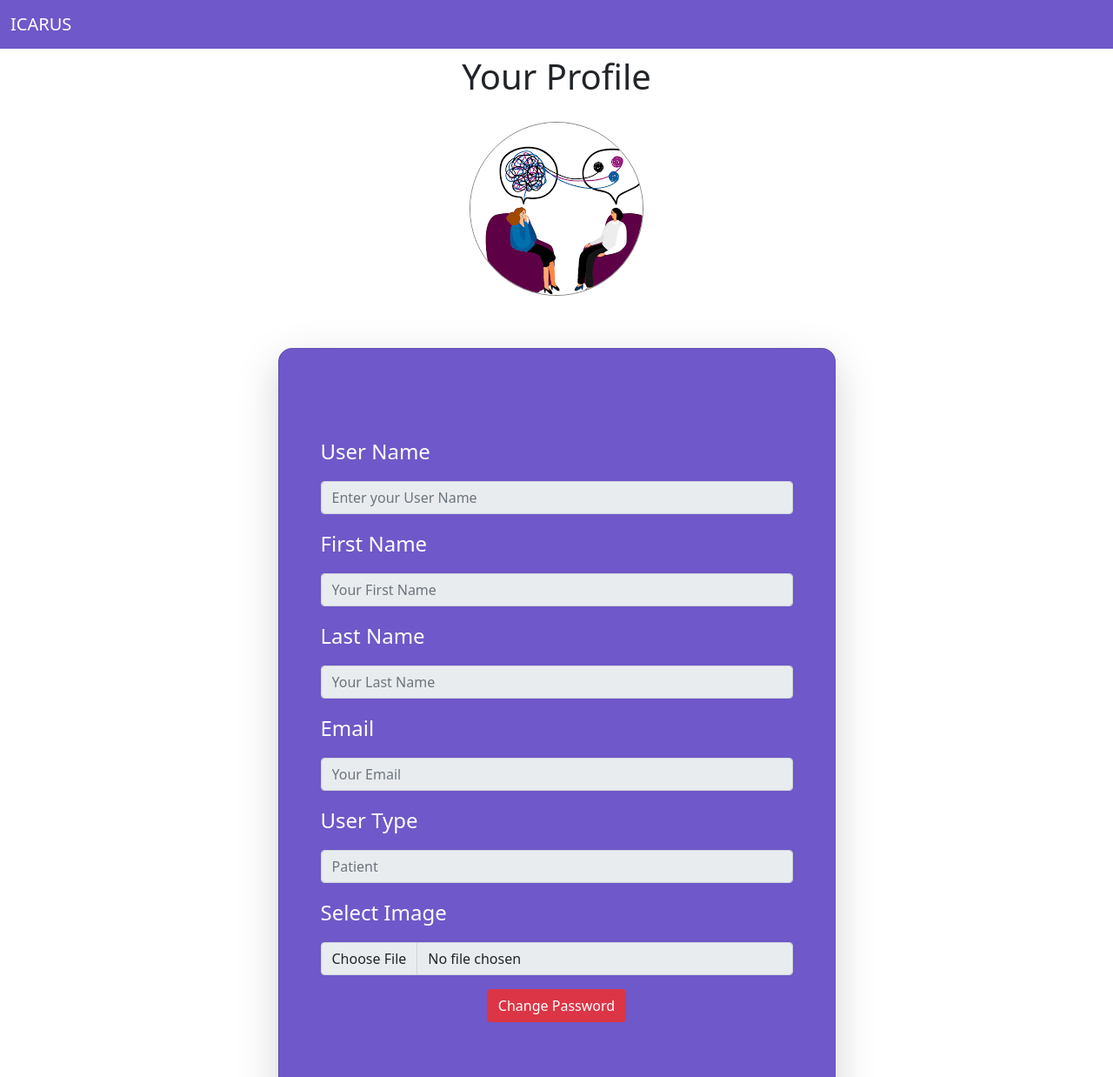
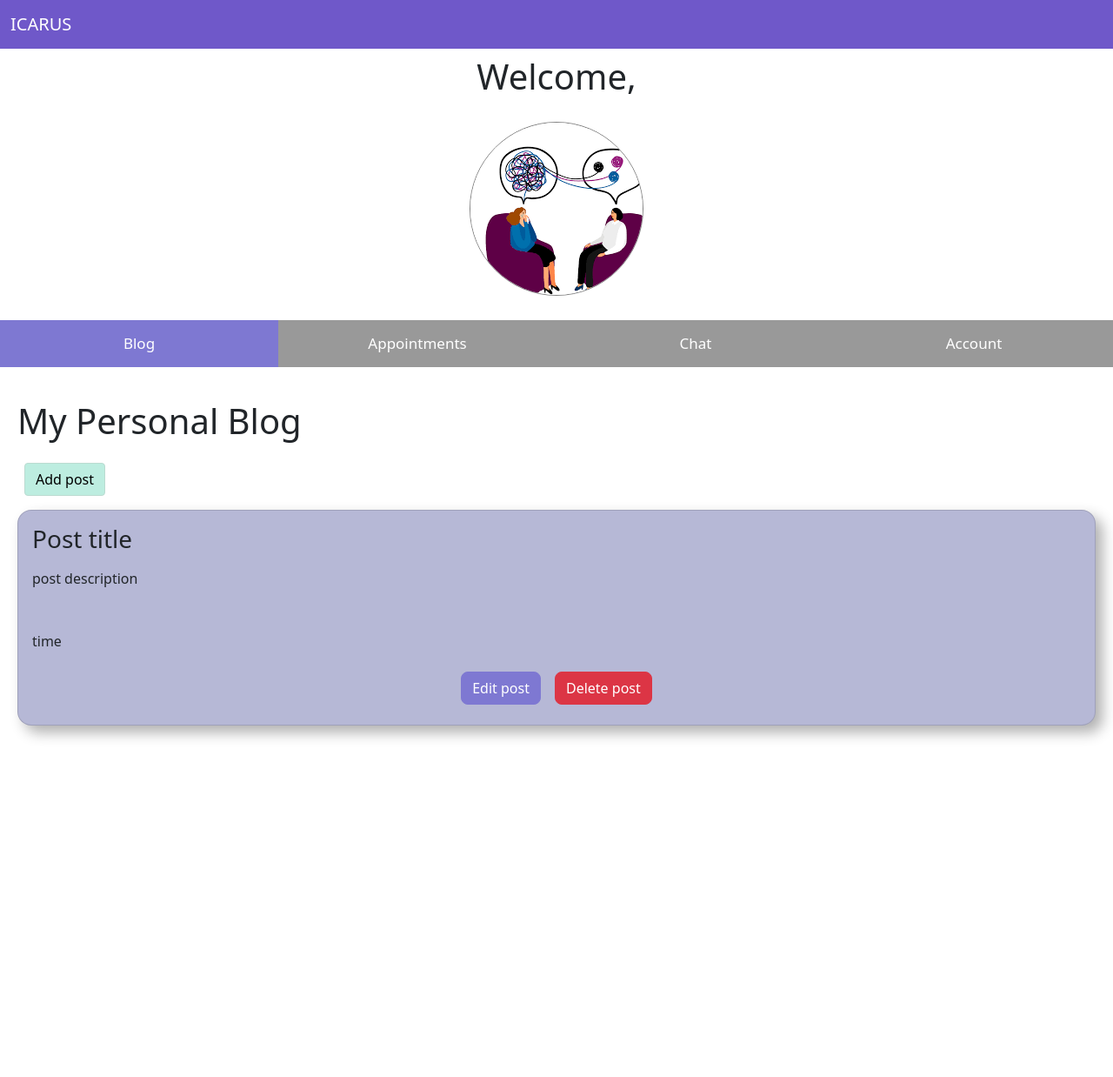
Before and after one commit to serguven/2800-202210-BBY10, a website: page public/profile.html in a window 1280 px wide. Shown: the top 1238 px of the page at 87% size. After the commit the page ends 1152 px from the top, so only its background shows below. Drawn offline with nearby package versions, Linux system fonts and the light colour scheme; no server answers.

Commit message:
added a menu which separates the blog posts/timeline component, appointments, chat, and the account settings

```diff
--- a/public/css/login.css
+++ b/public/css/login.css
@@ -19,8 +19,9 @@
 }
 
 .card {
-    background-color: #6F58C9 !important;
+    background-color: #B6B8D6 !important;
     border-radius: 1rem !important;
+    box-shadow: 0.5rem 0.5rem 1rem rgba(0, 0, 0, 0.315) !important;
 }
 
 .card-title {
@@ -29,7 +30,6 @@
 
 .login-label {
     margin-bottom: 1rem;
-    color: white;
     font-size: 1.5rem;
 }
 
--- a/public/css/profile.css
+++ b/public/css/profile.css
@@ -2,6 +2,60 @@
     padding: 0;
     margin: 0;
     box-sizing: border-box;
+}
+
+
+/* Code derived from https://www.w3schools.com/howto/howto_js_full_page_tabs.asp, some code was modified*/
+
+
+/* Set height of body and the document to 100% */
+
+body,
+html {
+    height: 100%;
+    margin: 0;
+    /* font-family: Arial; */
+}
+
+
+/* Style tab links */
+
+.profile-menu {
+    margin-top: 1rem;
+    text-align: center;
+    background-color: #999;
+    color: white;
+    float: left;
+    border: none;
+    outline: none;
+    cursor: pointer;
+    padding: 14px 16px;
+    font-size: 17px;
+    width: 25%;
+    transition: color 0.15s ease-in-out, background-color 0.15s ease-in-out, border-color 0.15s ease-in-out, box-shadow 0.15s ease-in-out;
+}
+
+.profile-menu:hover {
+    background-color: #777;
+}
+
+
+/* Style the tab content (and add height:100% for full page content) */
+
+.profile-content {
+    display: none;
+    padding: 100px 20px;
+    height: 100%;
+}
+
+
+/* END */
+
+
+/* Our own CSS */
+
+.br {
+    border-radius: .5rem;
 }
 
 h1 {
@@ -17,8 +71,9 @@ h1 {
 }
 
 .card {
-    background-color: #6F58C9 !important;
+    background-color: #B6B8D6 !important;
     border-radius: 1rem !important;
+    box-shadow: 0.5rem 0.5rem 1rem rgba(0, 0, 0, 0.315) !important;
 }
 
 .profile-container {
@@ -81,8 +136,11 @@ h1 {
 
 .profile-label {
     margin-bottom: 1rem;
-    color: white;
     font-size: 1.5rem;
+}
+
+.form-control {
+    background-color: #dffff5;
 }
 
 .profile-info {
@@ -115,6 +173,37 @@ h1 {
 
 #updatedMessage {
     color: red;
-    text-align: right;
+    text-align: center;
     font-size: 1.5rem;
 }
+
+#samePassword {
+    color: red;
+}
+
+
+/* derived from https://stackoverflow.com/questions/39710969/css-variable-font-size-depending-on-text-length */
+
+@media (max-width: 300px) {
+    .profile-menu {
+        font-size: 7.5px;
+    }
+}
+
+@media (min-width: 301px) and (max-width: 575px) {
+    .profile-menu {
+        font-size: 10px;
+    }
+}
+
+@media (min-width: 576px) and (max-width: 991px) {
+    .profile-menu {
+        font-size: 15px;
+    }
+}
+
+@media (min-width: 992px) {
+    .myContainer {
+        font-size: 20px;
+    }
+}
--- a/public/css/signup.css
+++ b/public/css/signup.css
@@ -5,8 +5,9 @@
 }
 
 .card {
-    background-color: #6F58C9 !important;
+    background-color: #B6B8D6 !important;
     border-radius: 1rem !important;
+    box-shadow: 0.5rem 0.5rem 1rem rgba(0, 0, 0, 0.315) !important;
 }
 
 .card-title {
@@ -15,7 +16,6 @@
 
 .signup-label {
     margin-bottom: 1rem;
-    color: white;
     font-size: 1.5rem;
 }
 
--- a/public/js/profile.js
+++ b/public/js/profile.js
@@ -1,10 +1,36 @@
 "use strict";
+
+//////////////// Full page tab /////////////
+//https://www.w3schools.com/howto/howto_js_full_page_tabs.asp
+function openMenu(pageName, elmnt, color) {
+    var i, tabcontent, tablinks;
+    tabcontent = document.getElementsByClassName("profile-content");
+    for (i = 0; i < tabcontent.length; i++) {
+        tabcontent[i].style.display = "none";
+    }
+    tablinks = document.getElementsByClassName("profile-menu");
+    for (i = 0; i < tablinks.length; i++) {
+        tablinks[i].style.backgroundColor = "";
+    }
+    document.getElementById(pageName).style.display = "block";
+    elmnt.style.backgroundColor = color;
+}
+
+// Get the element with id="defaultOpen" and click on it
+document.getElementById("defaultOpen").click();
+
+
+
+
+
+
 ///////////////////////populate user info/////////////////////////////////////////////////////////////////
-$(document).ready(function () {
+$(document).ready(function() {
     $.ajax({
         url: "/getUserInfo",
         type: "GET",
-        success: function (user) {
+        success: function(user) {
+            $("#welcome-name").append(user.firstName);
             $("#userNameInput").attr('value', user.userName);
             $("#fnameInput").attr('value', user.firstName);
             $("#lnameInput").attr('value', user.lastName);
@@ -34,14 +60,14 @@ function changePassword() {
     document.getElementById("passwordChangeButton").setAttribute("hidden", "hidden");
 }
 
-$('#submitNewPassword').click(function () {
+$('#submitNewPassword').click(function() {
     $.ajax({
         url: '/changePassword',
         type: 'POST',
         data: {
             password: $("#newPasswordInput").val(),
         },
-        success: function (data) {
+        success: function(data) {
             if (data == "samePassword") {
                 document.getElementById("samePassword").innerHTML = "New password cannot be the same as old password!";
             } else if (data == "passChangeSuccess") {
@@ -61,7 +87,7 @@ $('#submitNewPassword').click(function () {
 
 
 /////////////////////////////edit profile///////////////////////////////////////////////////////
-$('#saveInfo').click(function () {
+$('#saveInfo').click(function() {
     console.log("Hello world");
     $.ajax({
         url: '/update',
@@ -73,7 +99,7 @@ $('#saveInfo').click(function () {
             email: $("#emailInput").val(),
             userType: $("#userTypeInput").val(),
         },
-        success: function (data) {
+        success: function(data) {
             //location.reload();
             document.getElementById("updatedMessage").innerHTML = "User profile updated";
 
@@ -102,21 +128,21 @@ const file = document.querySelector('#file');
 const uploadBtn = document.querySelector('#uploadBtn');
 
 //if user hover on img div
-imgDiv.addEventListener('mouseenter', function () {
+imgDiv.addEventListener('mouseenter', function() {
     uploadBtn.style.display = "block";
 });
 
 //if we hover out from img div
-imgDiv.addEventListener('mouseleave', function () {
+imgDiv.addEventListener('mouseleave', function() {
     uploadBtn.style.display = "none";
 });
 
 //when we choose a photo to upload
-file.addEventListener('change', function () {
+file.addEventListener('change', function() {
     const chosen = this.files[0];
     if (chosen) {
         const reader = new FileReader();
-        reader.addEventListener('load', function () {
+        reader.addEventListener('load', function() {
             img.setAttribute('src', reader.result);
         });
         reader.readAsDataURL(chosen);
--- a/public/profile.html
+++ b/public/profile.html
@@ -21,9 +21,10 @@
         </div>
     </nav>
 
-    <form action="/logout" method="POST">
     <div class="profile-form">
-            <h1>Your Profile</h1>
+        <h1 id="welcome-name">Welcome, </h1>
+    </div>
+
 
     <div class="container-fluid mb-custom">
         <div class="profile-pic-div">
@@ -35,12 +36,60 @@
         </div>
     </div>
 
+
+    <!-- Code derived from https://www.w3schools.com/howto/howto_js_full_page_tabs.asp -->
+    <button class="profile-menu" id="defaultOpen" onclick="openMenu('Blog', this, '#7E78D2')">Blog</button>
+    <button class="profile-menu" onclick="openMenu('Appointments', this, '#7E78D2')">Appointments</button>
+    <button class="profile-menu" onclick="openMenu('Chat', this, '#7E78D2')">Chat</button>
+    <button class="profile-menu" onclick="openMenu('Account', this, '#7E78D2')">Account</button>
+
+    <div id="Blog" class="profile-content">
+        <h1>My Personal Blog</h1>
+
+        <div class="btn-group  mt-3 mb-3" role="group" aria-label="Basic mixed styles example">
+            <button type="button" class="btn btn-success mx-2" id="addPostButton">Add post</button>
+        </div>
+
+        <div class="card br">
+            <div class="card-body">
+                <div class="card-title d-flex">
+                    <h3 id="post-title">Post title</h3>
+                </div>
+                <div class="card-text d-flex mb-5">
+                    <!-- <label class="me-3">Post description</label> -->
+                    <div id="post-desc" contenteditable="true">post description</div>
+                </div>
+                <div class="card-text d-flex">
+                    <!-- <label class="me-3">Post time</label> -->
+                    <div id="time" contenteditable="true">time</div>
+                </div>
+                <div class="btn d-flex justify-content-center mt-3">
+                    <button type="button" class="btn btn-primary mx-2 br" id="EditCardButton">Edit post</button>
+                    <button type="button" class="btn btn-danger mx-2 br" id="DeleteCardButton">Delete post</button>
+                </div>
+            </div>
+        </div>
+    </div>
+
+    <div id="Appointments" class="profile-content">
+        <h1>My Appointments</h1>
+        <p>Feature coming soon</p>
+    </div>
+
+    <div id="Chat" class="profile-content">
+        <h1>Chat</h1>
+        <p>Feature coming soon</p>
+    </div>
+
+    <div id="Account" class="profile-content">
+        <h1>My Account</h1>
         <!-- Code derived from https://startbootstrap.com/snippets/login
     Some code was modified from the original to fit within needs of application -->
+        <form action="/logout" method="POST">
             <div class="container mt-3 mb-3">
                 <div class="row">
                     <div class="col-sm-9 col-md-9 col-lg-7 mx-auto">
-                        <div class="card border-1 shadow-lg rounded-5 my-5">
+                        <div class="card mb-5 border-1 rounded-5 my-5">
                             <div class="card-body p-4 p-sm-5">
                                 <fieldset>
                                     <p id="updatedMessage">&nbsp;</p>
@@ -68,15 +117,15 @@
                                     <div class="profile-info">
                                         <input class="form-control" id="formFileLg" type="file" disabled>
                                     </div>
-                                    <div class="profile-container" id="passwordChange">
-                                        <button type="button" class="btn btn-danger" id="passwordChangeButton" onclick="changePassword()">Change Password</button>
+                                    <div class="profile-container mt-5" id="passwordChange">
+                                        <button type="button" class="btn btn-primary" id="passwordChangeButton" onclick="changePassword()">Change Password</button>
                                     </div>
                                     <div class="profile-container">
                                         <div>
                                             <p class="profile-label" id="newPasswordMessage" hidden>Please Enter New Password!</p>
                                             <label class="profile-label" id="newPasswordLabel" hidden>New Password </label>
                                             <input type="hidden" id="newPasswordInput" class="form-control"><br>
-                                        <button type="button" class="btn btn-danger" id="submitNewPassword" hidden>Submit New Password</button>
+                                            <button type="button" class="btn btn-primary" id="submitNewPassword" hidden>Submit New Password</button>
                                             <p class="profile-label" id="samePassword">&nbsp;</p>
                                         </div>
                                     </div>
@@ -92,9 +141,8 @@
                     </div>
                 </div>
             </div>
+        </form>
     </div>
-    </form>
-
     <script src="https://ajax.googleapis.com/ajax/libs/jquery/3.6.0/jquery.min.js"></script>
     <script src="./js/profile.js"></script>
 
```
Also changed, not shown: server.js (+5 -5 lines). Lines whose indentation alone changed are shown as unchanged.
